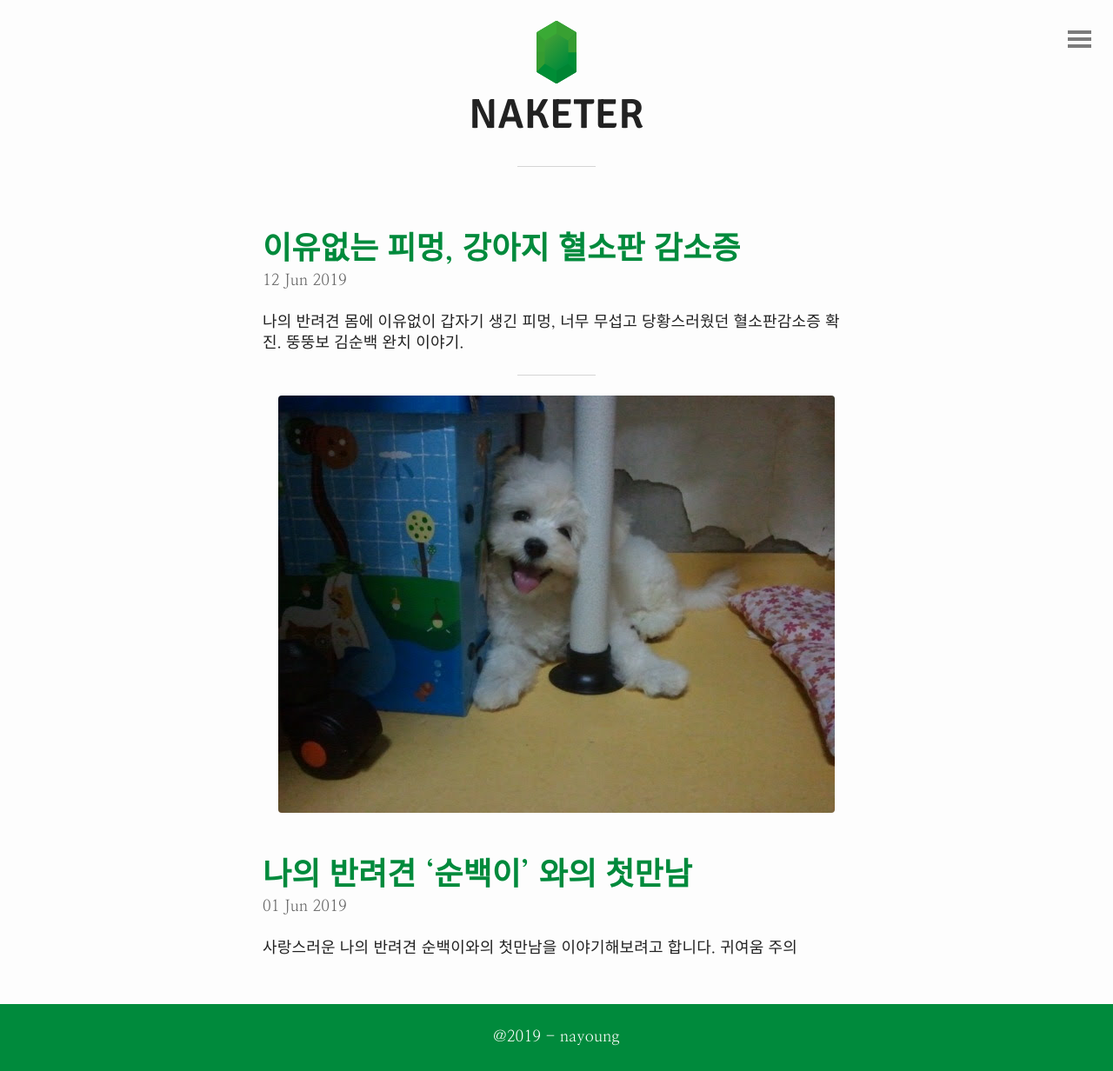
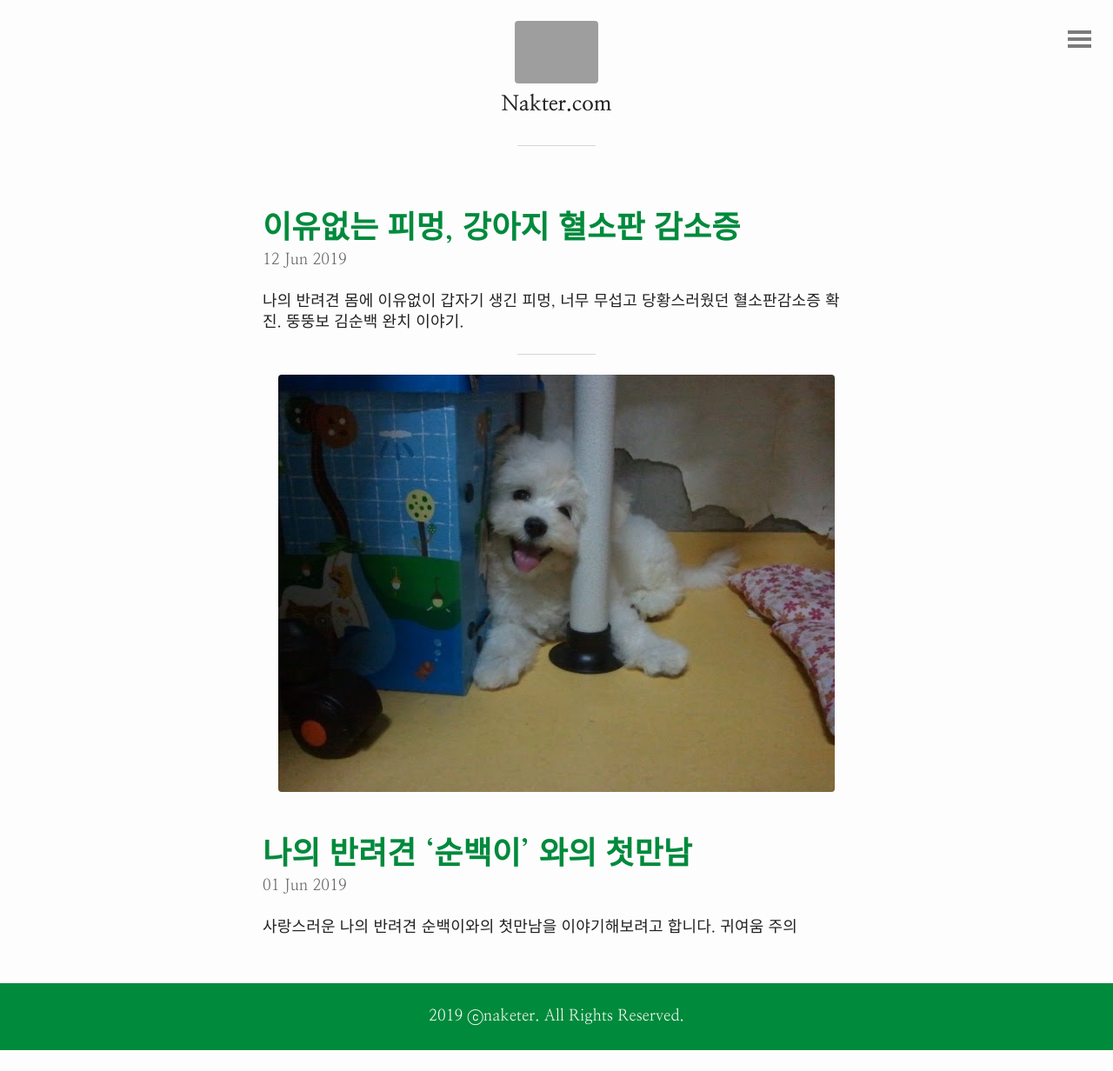
Before and after one commit to nayoungeee/naketer, a Jekyll site: the page built from index.html, in a window 1280 px wide. Shown: the whole page at 87% size. Built offline with Jekyll 4.4.1, drawn with Linux system fonts in a browser that asks for light colours; the list of posts is cut into pages by our own code; after the commit the page ends 1208 px from its top, so only the background shows below that; grey boxes are pictures that could not be loaded.

Commit message:
푸터,로고 변경

```diff
--- a/_includes/footer.html
+++ b/_includes/footer.html
@@ -1 +1 @@
-<footer class="footer"><span>@2019 - nayoung </span></footer>
+<footer class="footer"><span>2019 ⓒnaketer. All Rights Reserved. </span></footer>
--- a/_includes/header.html
+++ b/_includes/header.html
@@ -1,6 +1,6 @@
 <header id="header">
 	<a href="{{ site.baseurl }}">
-		<img src="{{ "/img/emerald.svg" | prepend: site.baseurl | replace: '//', '/' }}" alt="Emerald Logo">
-	  <h1>NAKETER</h1>
+		<img src="{{ "/img/naketer-main.png" | prepend: site.baseurl | replace: '//', '/' }}" alt="Emerald Logo">
+	  <h3>Nakter.com</h3>
 	</a>
 </header>
```
